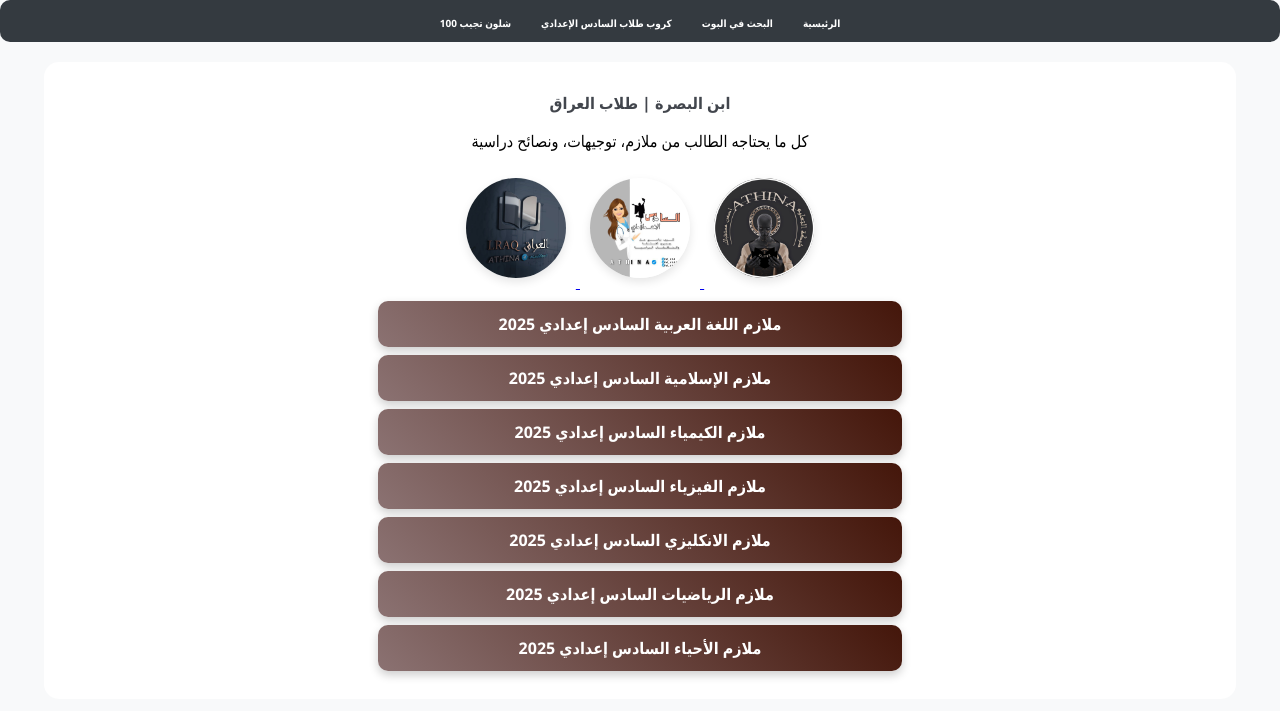
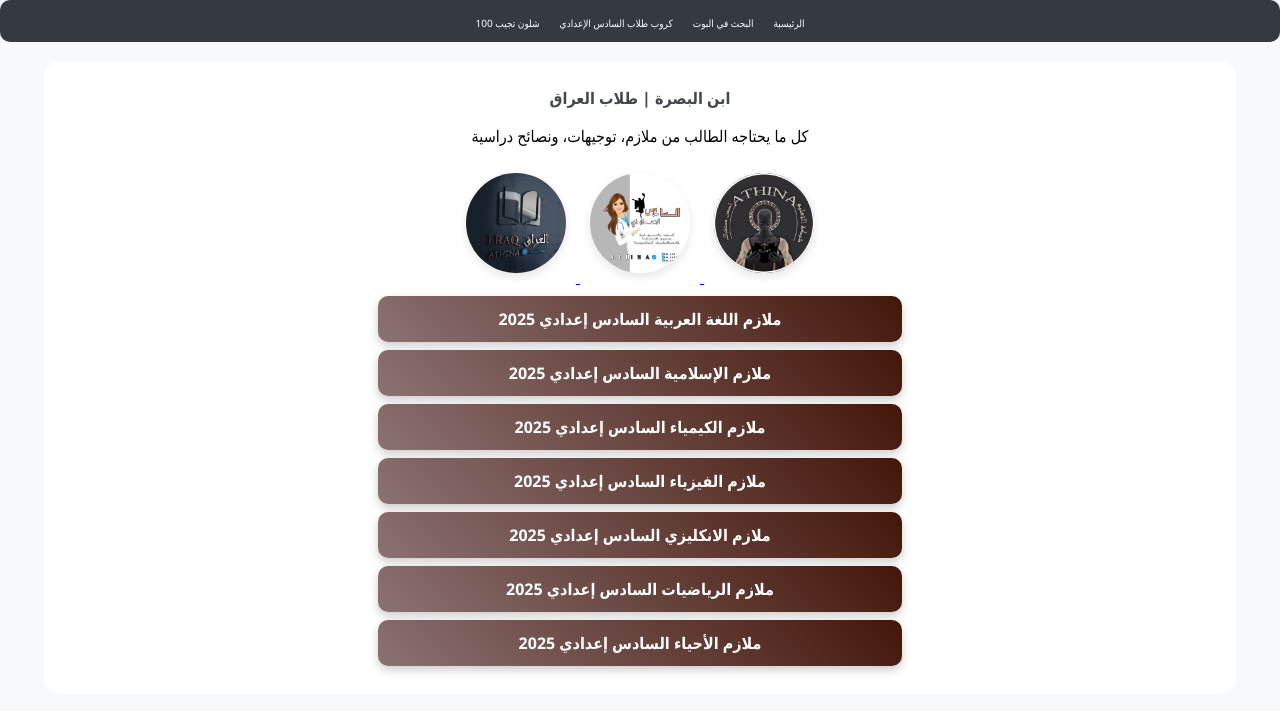
Before and after one commit to hasone1212/hasasP, a plain HTML site: page index.html in a window 1280 px wide. Shown: the top 711 px of the page. Drawn offline with Linux system fonts and the light colour scheme.

Commit message:
Update index.html

```diff
--- a/index.html
+++ b/index.html
@@ -26,24 +26,24 @@
             flex-wrap: wrap; /* يجعل القائمة تتكيف مع الشاشة */
         }
         li {
-            padding: 10px 15px; /* تعديل حجم التباعد */
+            padding: 10px 10px; /* تعديل حجم التباعد */
         }
         li a {
             color: #fff;
             text-decoration: none;
             font-size: 10px; /* حجم أصغر ليتناسب مع الأجهزة الصغيرة */
-            font-weight: 600;
+            font-weight: 400;
         }
         li a:hover {
             background-color: #007b7f;
-            border-radius: 10px;
+            border-radius: 5px;
         }
 
         /* تنسيق العناوين */
         h1 {
             font-size: 1em; /* حجم أصغر للعناوين */
             color: #42464d;
-            margin: 10px 0;
+            margin: 5px 0;
         }
 
         /* تنسيق الصور */
```
